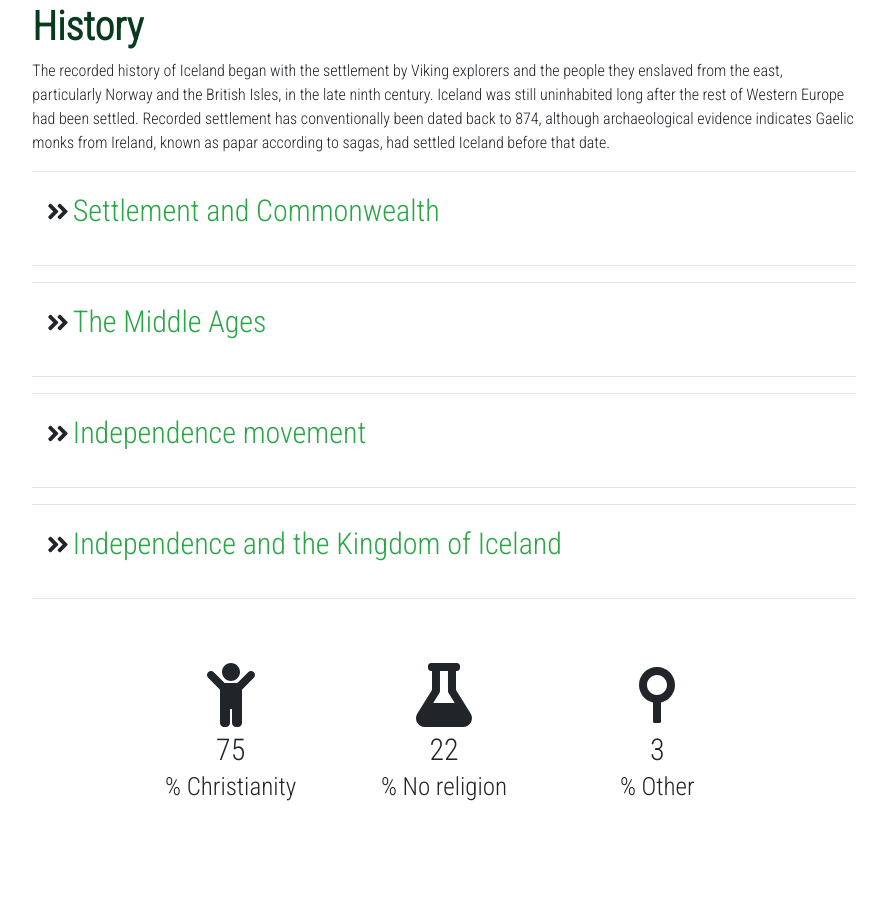
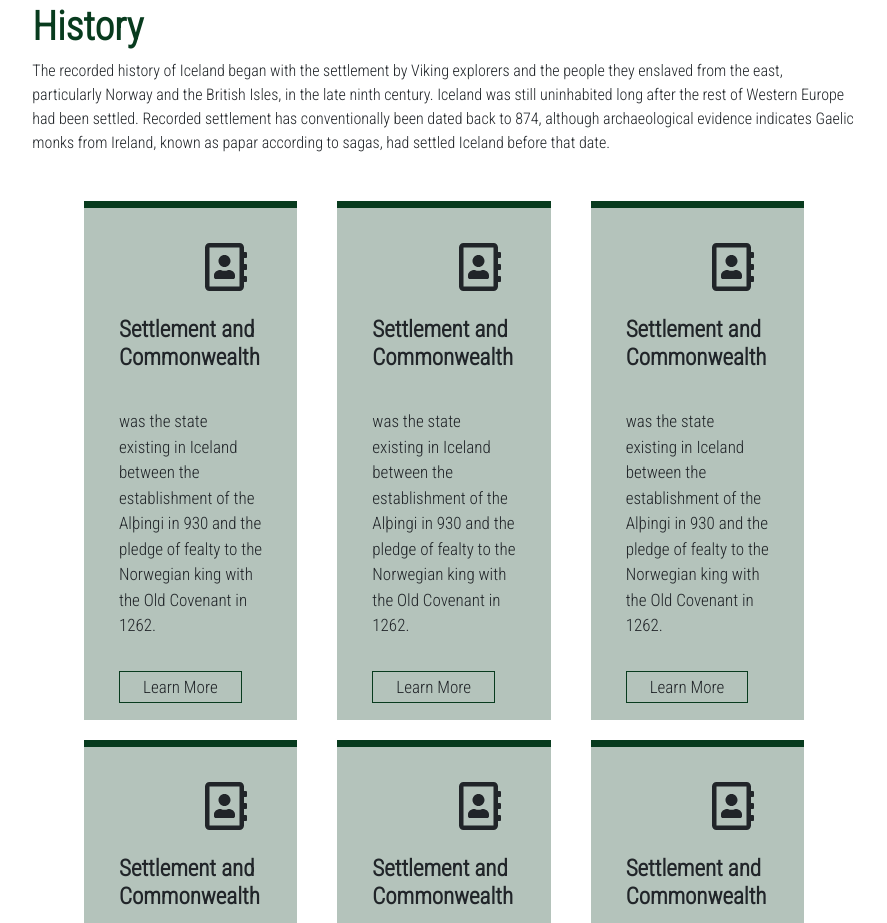
Before and after one commit to tomasmensik/iceland, a website: page public/html/uvod.html in a window 1280 px wide. Shown: the part 2159-3082 px from the top of the page, without its empty margins (196-1083 px from the left). Before the commit the page ends 3017 px from the top, so only its background shows below. Drawn offline with nearby package versions, Linux system fonts and the light colour scheme.

Commit message:
historyBetter

```diff
--- /dev/null
+++ b/public/css/modal.css
@@ -0,0 +1,48 @@
+
+.idk .row{
+    margin-bottom: 20px;
+}
+
+.idk .item{
+    cursor: pointer;
+    padding: 20px;
+}
+
+.idk .row .columns a .icon{
+    padding: 15px;
+    text-align: right;
+}
+
+.idk .row .columns a h5{
+    padding: 10px 0px;
+    font-size: 23px;
+    font-weight: 600;
+}
+
+.idk .row .columns a p{
+    padding: 20px 0px;
+    font-size: 17px;
+}
+
+.idk .row .columns a span{
+    border: 1.5px solid rgb(8, 59, 30) !important;
+    padding: 5px 23px;
+    font-size: 17px;
+    font-weight: 500;
+}
+
+.idk .row .columns {
+    margin: 10px 20px;
+    background-color: rgb(8, 59, 30, 0.3);
+    border-top: 7px solid rgb(8, 59, 30);
+}
+
+#itemFull:hover{
+    background-color: #218149;
+    transition: 0.6s;
+    color: white;
+}
+
+#itemFull:hover #learnMore{
+    background-color: rgb(8, 59, 30, 0.8);
+}
--- a/public/html/uvod.html
+++ b/public/html/uvod.html
@@ -17,6 +17,7 @@
   <link rel="preconnect" href="https://fonts.gstatic.com">
   <link href="https://fonts.googleapis.com/css2?family=Roboto+Condensed:wght@300&display=swap" rel="stylesheet">
   <link rel="stylesheet" href="./../css/main.css">
+  <link rel="stylesheet" href="./../css/modal.css">
 
 
   <title>Document</title>
@@ -38,7 +39,8 @@
                 class="fas fa-search"></i>
               <p>Wikipedia</p>
             </a></div>
-          <div class="col-lg-2"><a href="https://www.funtrivia.com/en/Geography/Iceland-6469.html" target="_blank"><i class="fas fa-question"></i>
+          <div class="col-lg-2"><a href="https://www.funtrivia.com/en/Geography/Iceland-6469.html" target="_blank"><i
+                class="fas fa-question"></i>
               <p>QnA</p>
             </a></div>
           <div class="col-lg-2"><a
@@ -227,6 +229,33 @@
     <div class="wrapper"></div>
   </div>
 
+  <div class="container-fluid mt-5">
+    <div class="idk">
+      <div class="row">
+        <div class="col-lg-2"></div>
+        <div class="col-lg-8">
+          <div class="title-history">
+            <h1>History</h1>
+            <p>The recorded history of Iceland began with the settlement by Viking explorers and the people they
+              enslaved from the east, particularly Norway and the British Isles, in the late ninth century. Iceland was
+              still uninhabited long after the rest of Western Europe had been settled. Recorded settlement has
+              conventionally been dated back to 874, although archaeological evidence indicates Gaelic monks from
+              Ireland, known as papar according to sagas, had settled Iceland before that date.</p>
+          </div>
+        </div>
+        <div class="col-lg-2"></div>
+      </div>
+      <div class="row">
+        <div class="col-lg-2"></div>
+        <div class="col-lg-8">
+          <div id="modulHere"></div>
+          <div class="row justify-content-center" id="historyHere"></div>
+        </div>
+        <div class="col-lg-2"></div>
+      </div>
+    </div>
+  </div>
+
   <script src="https://cdnjs.cloudflare.com/ajax/libs/popper.js/1.14.7/umd/popper.min.js"
     integrity="sha384-UO2eT0CpHqdSJQ6hJty5KVphtPhzWj9WO1clHTMGa3JDZwrnQq4sF86dIHNDz0W1" crossorigin="anonymous">
   </script>
--- a/public/js/informaceTexty.js
+++ b/public/js/informaceTexty.js
@@ -43,9 +43,9 @@ const everything = [
         "dataTarget3":26511,
         "dataName3":"Reservation in km<sup>2</sup>",
 
-    },
+    }
 
-    {
+/*     {
         "header":"History",
         "headerText":"The recorded history of Iceland began with the settlement by Viking explorers and the people they enslaved from the east, particularly Norway and the British Isles, in the late ninth century. Iceland was still uninhabited long after the rest of Western Europe had been settled. Recorded settlement has conventionally been dated back to 874, although archaeological evidence indicates Gaelic monks from Ireland, known as papar according to sagas, had settled Iceland before that date.",
 
@@ -81,7 +81,7 @@ const everything = [
         "dataTarget3":3,
         "dataName3":"% Other",
 
-    }
+    } */
 ]
 
 everything.forEach((event) => {
@@ -218,3 +218,111 @@ $(function () {
         $(this).next().toggle(1000);
     });
 });
+
+const history = [
+  {
+    "title":"Settlement and Commonwealth",
+    "icon":`<i class="far fa-address-book fa-3x"></i>`,
+    "p":"was the state existing in Iceland between the establishment of the Alþingi  in 930 and the pledge of fealty to the Norwegian king with the Old Covenant in 1262. "
+  },
+  {
+    "title":"Settlement and Commonwealth",
+    "icon":`<i class="far fa-address-book fa-3x"></i>`,
+    "p":"was the state existing in Iceland between the establishment of the Alþingi  in 930 and the pledge of fealty to the Norwegian king with the Old Covenant in 1262. "
+  },
+  {
+    "title":"Settlement and Commonwealth",
+    "icon":`<i class="far fa-address-book fa-3x"></i>`,
+    "p":"was the state existing in Iceland between the establishment of the Alþingi  in 930 and the pledge of fealty to the Norwegian king with the Old Covenant in 1262. "
+  },
+  {
+    "title":"Settlement and Commonwealth",
+    "icon":`<i class="far fa-address-book fa-3x"></i>`,
+    "p":"was the state existing in Iceland between the establishment of the Alþingi  in 930 and the pledge of fealty to the Norwegian king with the Old Covenant in 1262. "
+  },
+  {
+    "title":"Settlement and Commonwealth",
+    "icon":`<i class="far fa-address-book fa-3x"></i>`,
+    "p":"was the state existing in Iceland between the establishment of the Alþingi  in 930 and the pledge of fealty to the Norwegian king with the Old Covenant in 1262. "
+  },
+  {
+    "title":"Settlement and Commonwealth",
+    "icon":`<i class="far fa-address-book fa-3x"></i>`,
+    "p":"was the state existing in Iceland between the establishment of the Alþingi  in 930 and the pledge of fealty to the Norwegian king with the Old Covenant in 1262. "
+  },
+]
+
+
+const historyModul = [
+  {
+    "title":"Settlement 1",
+    "text":"Settlement 1"
+  },
+  {
+    "title":"Settlement 2",
+    "text":"Settlement 2"
+  },
+  {
+    "title":"Settlement 3",
+    "text":"Settlement 3"
+  },
+  {
+    "title":"Settlement 4",
+    "text":"Settlement 4"
+  },
+  {
+    "title":"Settlement 5",
+    "text":"Settlement 5"
+  },
+  {
+    "title":"Settlement 6",
+    "text":"Settlement 6"
+  },
+]
+
+history.forEach((event) => {
+
+  $("#historyHere").append(`
+
+      <div class="col-xl-3 columns" id="itemFull">
+      <div class="item">
+        <a data-toggle="modal" data-target="#exampleModalLong">
+            <div class="icon">
+              ${event.icon}
+            </div>
+            <h5>${event.title}</h5>
+            <p>${event.p}</p>
+            <span id="learnMore">Learn More</span>
+        </a>
+      </div>
+    </div>
+  `)
+})
+
+$("#historyHere #itemFull").on("click", function() {
+
+  let index =  parseInt($(this).index());
+  console.log(index);
+
+  $("#modulHere").html(`
+
+  <div class="modal fade" id="exampleModalLong" tabindex="-1" role="dialog"
+  aria-labelledby="exampleModalLongTitle" aria-hidden="true">
+  <div class="modal-dialog" role="document">
+    <div class="modal-content">
+      <div class="modal-header">
+        <h5 class="modal-title" id="exampleModalLongTitle">${historyModul[index].title}</h5>
+        <button type="button" class="close" data-dismiss="modal" aria-label="Close">
+          <span aria-hidden="true">&times;</span>
+        </button>
+      </div>
+      <div class="modal-body">${historyModul[index].text}</div>
+      <div class="modal-footer">
+        <button type="button" class="btn btn-secondary" data-dismiss="modal">Close</button>
+      </div>
+    </div>
+  </div>
+</div>
+
+  `)
+})
```
